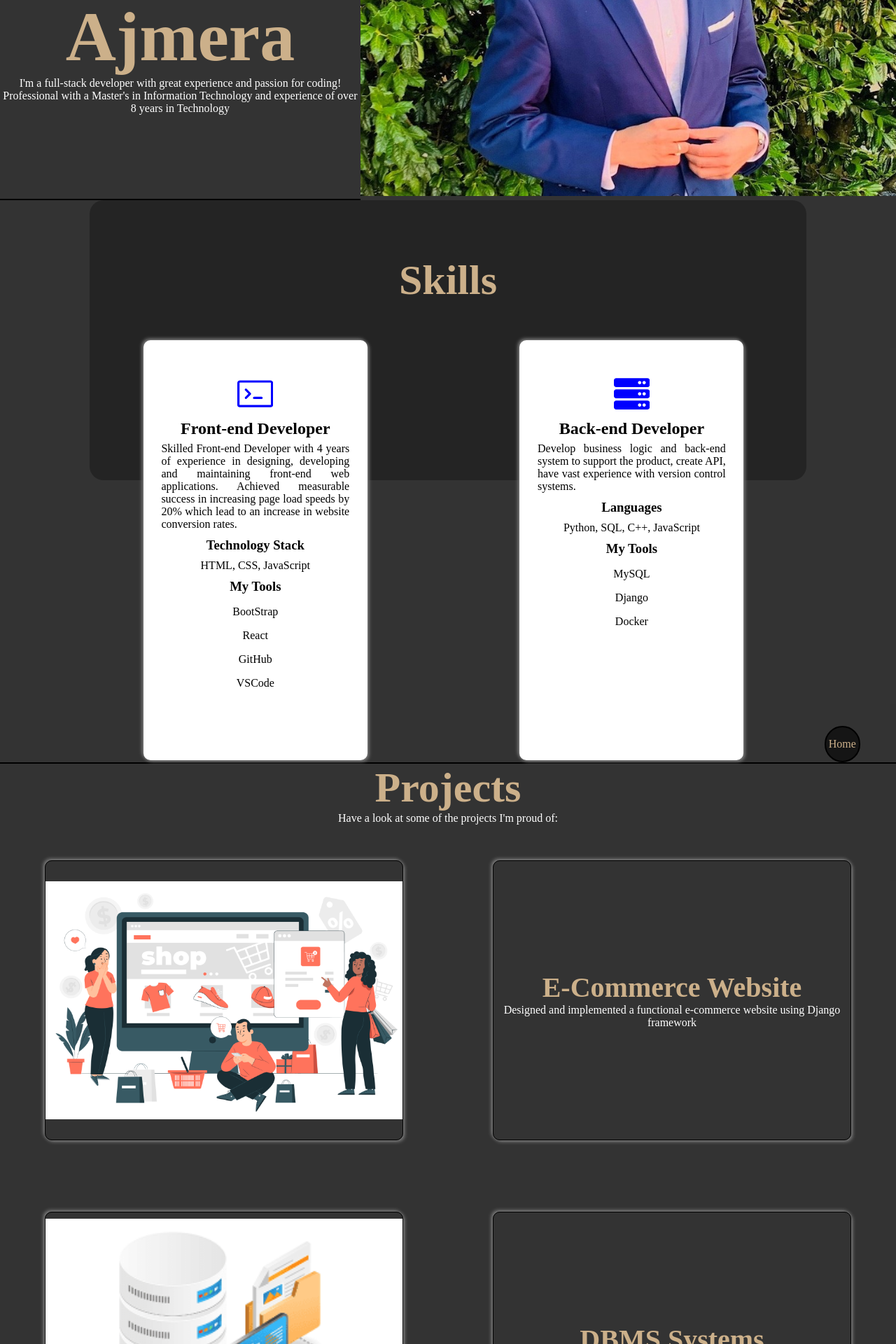
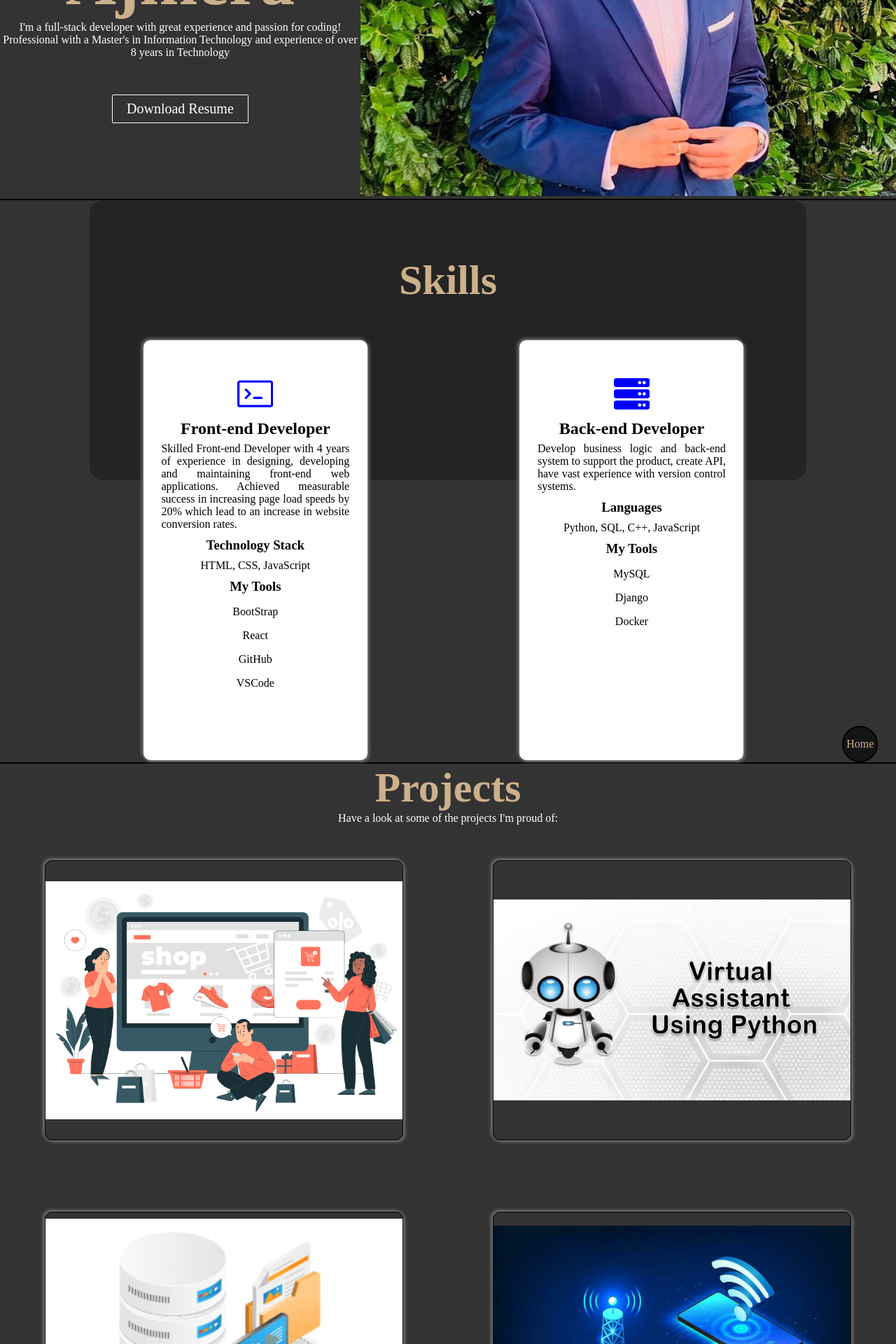
Before and after one commit to karanajmera8/karanajmeraportfolio, a React (Create React App) app: page / in a window 1280 px wide. Shown: the part 520-2440 px from the top of the page at 70% size. Built offline with nearby package versions, Linux system fonts and the light colour scheme.

Commit message:
Multiple bug fixes

```diff
--- a/src/App.js
+++ b/src/App.js
@@ -13,11 +13,14 @@ import Certificates from './Components/Certificates';
 function App(){
   const [signUp,setSignUp] = useState(false)
   const [click,setClick] = useState(false)
-
+  const [projectTitle1,setProjectTitle1] = useState(false)
+  const [projectTitle2,setProjectTitle2] = useState(false)
+  const [projectTitle3,setProjectTitle3] = useState(false)
+  const [projectTitle4,setProjectTitle4] = useState(false)
   return(
     <>
       <Router>
-        <SignupContext.Provider value={{signUp,setSignUp,click,setClick}}>
+        <SignupContext.Provider value={{signUp,setSignUp,click,setClick,projectTitle1,setProjectTitle1,projectTitle2,setProjectTitle2,projectTitle3,setProjectTitle3,projectTitle4,setProjectTitle4}}>
           <SignUp />
           <Navbar />
           <Home/>
--- a/src/Components/BackTop.css
+++ b/src/Components/BackTop.css
@@ -4,7 +4,7 @@
     border: 2px solid;
     border-radius: 50%;
     margin-top: -3.8vw;
-    margin-left: 92vw;
+    margin-left: 94vw;
     text-align: center;
     align-content: center;
     background-color: rgba(16,16,16,.85);
--- a/src/Components/Button.js
+++ b/src/Components/Button.js
@@ -1,6 +1,5 @@
 import React from 'react';
 import './Button.css';
-import { Link } from 'react-router-dom';
 
 const STYLES = ['btn--primary','btn--outline']
 
@@ -12,10 +11,8 @@ export const Button = ({children,type,onClick,buttonStyle,buttonSize})=>{
     const checkButtonSize = SIZES.includes(buttonSize)?buttonSize:SIZES[0]
 
     return(
-        <Link to = '/signup' className='btn-mobile'>
-            <button className={`btn ${checkButtonStyle} ${checkButtonSize}`} onClick={onClick} type='type'>
-                {children}
-            </button>
-        </Link>
+        <button className={`btn ${checkButtonStyle} ${checkButtonSize}`} onClick={onClick} type='type'>
+            {children}
+        </button>
     )
 }
--- a/src/Components/ExperienceCards.css
+++ b/src/Components/ExperienceCards.css
@@ -5,7 +5,7 @@
 .experience-container{
     display: grid;
     grid-template-columns: repeat(2,auto);
-    width: 80vh;
+    width: 80%;
     height: 30vh;
     margin: 4vw auto;
     align-content: center;
@@ -39,7 +39,7 @@
     margin: 10px;
 }
 
-@media screen and (max-width:960px) {
+@media screen and (width<=960px) {
     .grid-container{
         display: grid;
         grid-template-columns: repeat(1,auto);
--- a/src/Components/Home.css
+++ b/src/Components/Home.css
@@ -9,10 +9,11 @@
 }
 .summary{
     display: flex;
-    margin-top: 40vh;
+    margin-top: 30vh;
     flex-direction: column;
     align-content:center;
     text-align: center;
+
 }
 
 .summary>h2{
@@ -21,8 +22,17 @@
 
 .profile-image{
     height: 90vh;
+    border: none;
 }
 
+.profile-img-container{
+    width: 100%;
+
+}
+
+.resume-button{
+    margin-top: 10%;
+}
 @media screen and (width<=960px) {
     .home-container{
         display: flex;
--- a/src/Components/Home.js
+++ b/src/Components/Home.js
@@ -1,19 +1,36 @@
 import React from 'react'
 import './Home.css'
 import profilepic from '../Images/profilepic.jpg'
+import { Button } from './Button'
 
 function Home(){
+    const resumeOnClick = ()=>{
+        const pdfURL = "../Assets/Resume_Karan_Ajmera.pdf";
+        const link = document.createElement("a");
+        link.href=pdfURL;
+        link.download = "Resume_Karan_Ajmera.pdf";
+        document.body.appendChild(link);
+        link.click();
+        document.body.removeChild(link);
+    }
     return(
+        <>
             <div className='home-container'>
                 <div className='summary'>
                     <h2 style={{color:'white'}}>Karan <span style={{color:'#ccb08a'}}>Ajmera</span></h2>
                     <p style={{color:'white'}}>I'm a full-stack developer with great experience and passion for coding! Professional with a Master's in Information Technology and experience of over 8 years in Technology</p>
+                    <div className='resume-button'>
+                        <Button buttonStyle='btn--outline' onClick={resumeOnClick}>
+                            Download Resume
+                        </Button>
+                    </div>
                 </div>
                 <div className='profile-img-container'>
                     <img src={profilepic} alt="image of me" className='profile-image'></img>
                 </div>
+            </div>
             <hr color='black'></hr>
-        </div>
+        </>
     )
 }
 
--- a/src/Components/ProjectCards.css
+++ b/src/Components/ProjectCards.css
@@ -29,7 +29,10 @@
     display: grid;
     grid-template-columns: repeat(2,auto);
     align-content: space-around;
+
 }
+
+
 
 @media screen and (max-width:960px) {
     .detail-container{
--- a/src/Components/ProjectCards.js
+++ b/src/Components/ProjectCards.js
@@ -1,21 +1,26 @@
-import React from 'react'
+import {React,useState} from 'react'
 import './ProjectCards.css'
 
 function ProjectCards(props) {
   const projectList = props.data.map((projectItem)=>{
-    return(
-      <div className='project-container'>
-        <div className= 'detail-container image-container' style={{backgroundImage:`url(${projectItem.image})`}}>
-        </div>
-        <div className='detail-container'>
-          <h2 className='project-title'>{projectItem.title}</h2>
-          <p className='project-description'>{projectItem.description}</p>
-        </div>
+    return((projectItem.context===true)?(
+      <div className='detail-container' onMouseLeave={()=>{projectItem.contextChange(false)}}>
+        <h2 className='project-title'>{projectItem.title}</h2>
+        <p className='project-description'>{projectItem.description}</p>
       </div>
-  )})
+    ):(
+      <div
+        className= 'detail-container image-container'
+        style={{backgroundImage:`url(${projectItem.image})`}}
+        onMouseEnter={()=>{projectItem.contextChange(true)}}
+      >
+      </div>
+  ))})
   return (
     <>
-      {projectList}
+      <div className='project-container'>
+        {projectList}
+      </div>
     </>
   )
 }
--- a/src/Components/Projects.js
+++ b/src/Components/Projects.js
@@ -1,28 +1,49 @@
-import React from 'react'
+import React, { useContext } from 'react'
 import './Projects.css'
 import websitePicture from '../Images/WebsiteTemplate.jpg'
 import ProjectCards from './ProjectCards'
 import dbmsPicture from '../Images/dbms.png'
 import wcsSystem from '../Images/WirelessCommunicationSystem.jpg'
 import BackTop from './BackTop'
+import { SignupContext } from '../Contexts/SignupContext'
+import virtualAssistant from '../Images/VirtualAssistant.jpg'
 
 function Projects() {
+  const {projectTitle1,setProjectTitle1} = useContext(SignupContext);
+  const {projectTitle2,setProjectTitle2} = useContext(SignupContext);
+  const {projectTitle3,setProjectTitle3} = useContext(SignupContext);
+  const {projectTitle4,setProjectTitle4} = useContext(SignupContext);
+
   const projects = [
     {
       title:'E-Commerce Website',
       description:'Designed and implemented a functional e-commerce website using Django framework',
-      image:websitePicture
+      image:websitePicture,
+      context:projectTitle1,
+      contextChange:setProjectTitle1
+    },
+    {
+      title:'Virtual Desktop Assistant',
+      description:'Simulated a wireless system environment with users, monitoring network KPIs and performance',
+      image:virtualAssistant,
+      context:projectTitle2,
+      contextChange:setProjectTitle2
     },
     {
       title:'DBMS Systems',
       description:'Created MySQL database to manage clients, products and orders for an online retail business',
-      image:dbmsPicture
+      image:dbmsPicture,
+      context:projectTitle3,
+      contextChange:setProjectTitle3
     },
     {
       title:'Wireless Communication System',
       description:'Simulated a wireless system environment with users, monitoring network KPIs and performance',
-      image:wcsSystem
-    }
+      image:wcsSystem,
+      context:projectTitle4,
+      contextChange:setProjectTitle4
+    },
+
   ]
 
   return (
```
Also changed, not shown: src/Images/VirtualAssistant.jpg (added), 1 other file (tests, documents, lock files or other folders). Lines whose indentation alone changed are shown as unchanged.
